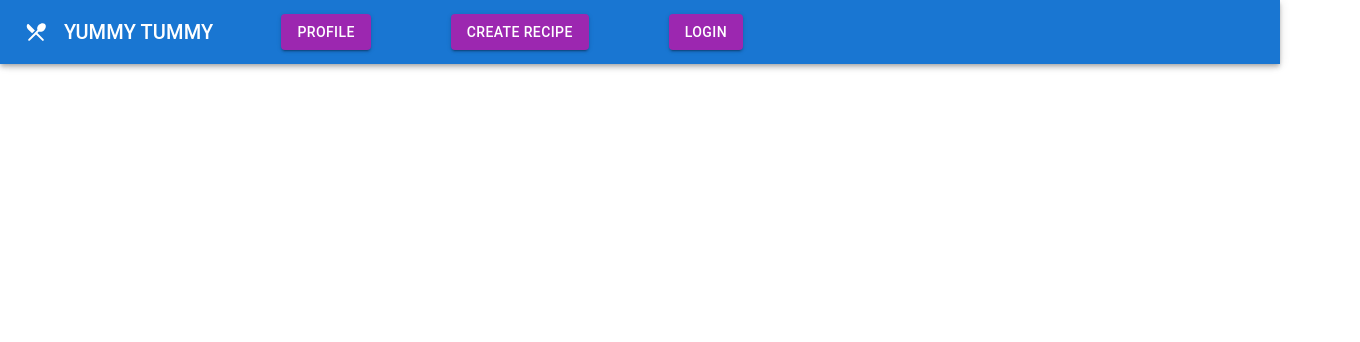
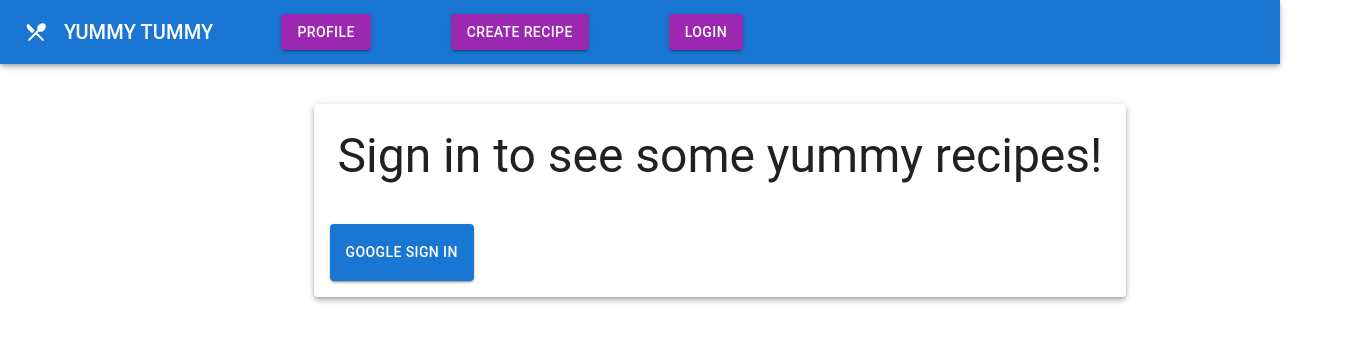
Before and after one commit to sheppieboy/Firebase-React-Recipe-App, a React (Create React App) app: page /signin in a window 1280 px wide. Shown: the top 342 px of the page, 1360 px wide, since content can reach past the window. Built offline with nearby package versions, Linux system fonts and the light colour scheme.

Commit message:
Added Firebase Configurations and Rough Outline of the SignIn Page

```diff
--- /dev/null
+++ b/src/firebase-config.js
@@ -0,0 +1,27 @@
+import { initializeApp } from "firebase/app";
+import { getAuth, GoogleAuthProvider } from "firebase/auth";
+import { getFirestore } from "firebase/firestore";
+import { getStorage } from "firebase/storage";
+
+const firebaseConfig = {
+  apiKey: "AIzaSyCGDi8Qm1ehkajNi23v-L2LGizR8-uDSt8",
+  authDomain: "recipe-app-877c3.firebaseapp.com",
+  projectId: "recipe-app-877c3",
+  storageBucket: "recipe-app-877c3.appspot.com",
+  messagingSenderId: "182464429789",
+  appId: "1:182464429789:web:15c2fc0e83ab6f1d362534",
+};
+
+// Initialize Firebase
+const app = initializeApp(firebaseConfig);
+
+//DB
+export const db = getFirestore(app);
+
+//auth
+export const auth = getAuth(app);
+
+//provider
+export const provider = new GoogleAuthProvider(app);
+
+export const storage = getStorage(app);
--- a/src/pages/SignIn.js
+++ b/src/pages/SignIn.js
@@ -1,5 +1,42 @@
-const SignIn = () => {
-  return <div>SIGNIN</div>;
-};
+import { auth, provider } from "../firebase-config";
+import { signInWithPopup } from "firebase/auth";
+import { useNavigate } from "react-router-dom";
+import { Button, Paper, Typography, Grid } from "@mui/material";
+
+function SignIn({ user }) {
+  let navigate = useNavigate();
+
+  const signInWithGoogle = () => {
+    provider.setCustomParameters({
+      prompt: "select_account",
+    });
+    signInWithPopup(auth, provider).then((result) => {
+      navigate("/");
+    });
+  };
+
+  return (
+    <Grid
+      container
+      direction="column"
+      alignItems="center"
+      justifyContent="center"
+      margin={10}
+    >
+      <Paper elevation={4} sx={{ m: 3, w: 10 }}>
+        <Typography variant="h3" m={3}>
+          {"Sign in to see some yummy recipes!"}
+        </Typography>
+        <Button
+          variant="contained"
+          sx={{ m: 2, p: 2 }}
+          onClick={signInWithGoogle}
+        >
+          Google Sign In
+        </Button>
+      </Paper>
+    </Grid>
+  );
+}
 
 export default SignIn;
```
